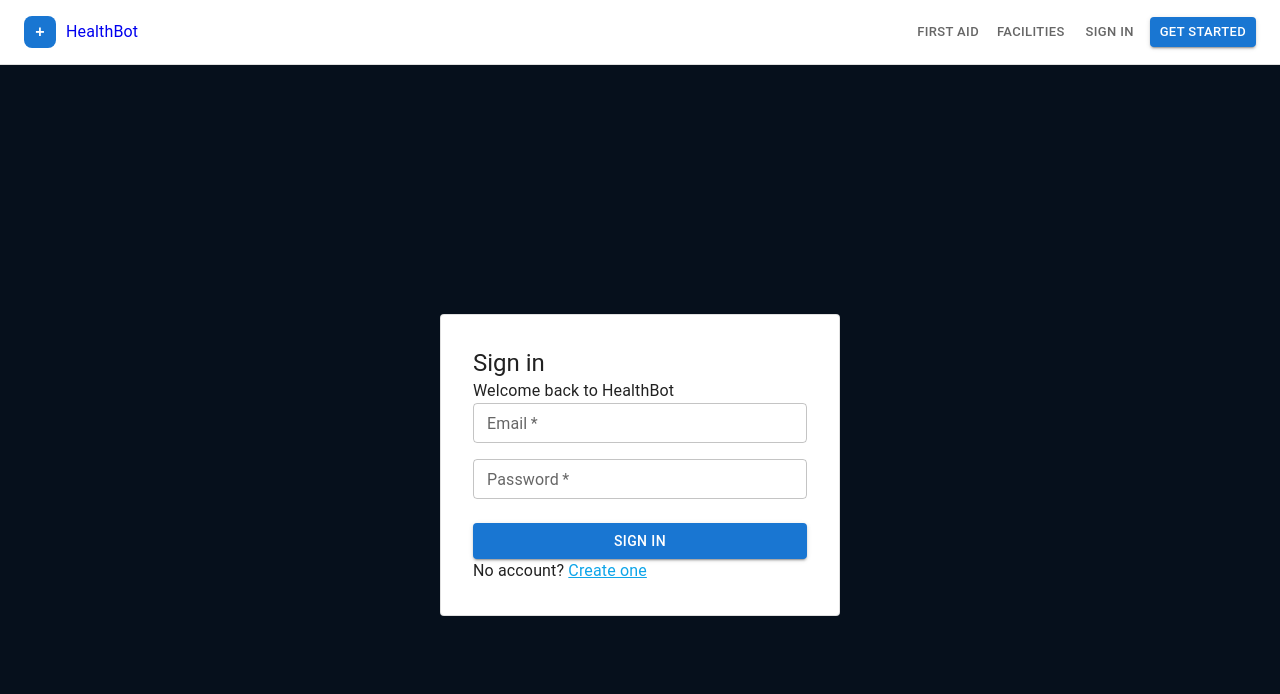
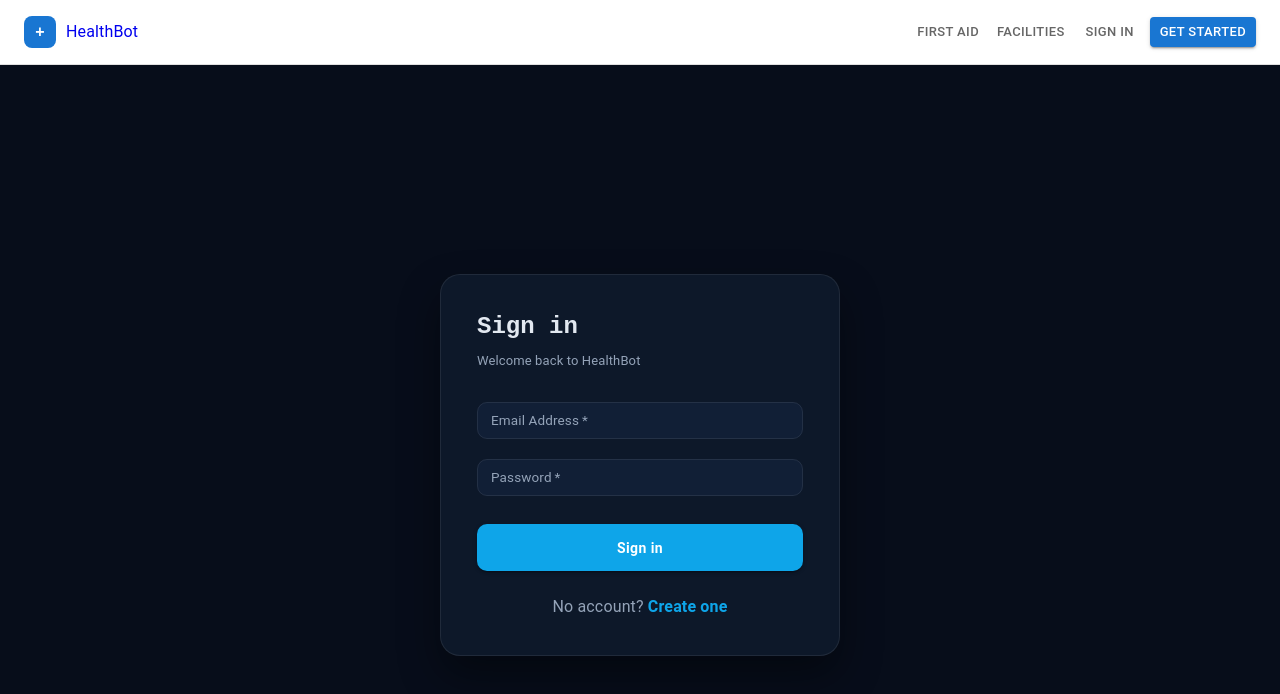
Before and after one commit to junaidnazeer88-sys/HealthBot, a React (Create React App) app in the folder client/: page /login in a window 1280 px wide. Shown: the top 694 px of the page. Built offline with nearby package versions, Linux system fonts and the light colour scheme.

Commit message:
UI: Synchronized Login interface with Dark Medical Theme (Design Consistency)

```diff
--- a/client/src/pages/Login.js
+++ b/client/src/pages/Login.js
@@ -1,15 +1,45 @@
 import React, { useState } from "react";
 import { useNavigate, Link } from "react-router-dom";
-import {
-  Box,
-  TextField,
-  Button,
-  Typography,
-  Alert,
-  Paper,
-} from "@mui/material";
+import { Box, TextField, Button, Typography, Alert } from "@mui/material";
 import { useAuth } from "../context/AuthContext";
 import api from "../services/api";
+
+/* ─── Design tokens (Matches Register/Chat) ───────────────────── */
+const C = {
+  bg: "#070d1a",
+  surface: "#0d1829",
+  surfaceHi: "#111f36",
+  border: "rgba(255,255,255,0.08)",
+  borderHi: "rgba(14,165,233,0.5)",
+  accent: "#0ea5e9",
+  text: "#e2e8f0",
+  textMid: "#94a3b8",
+};
+
+/* ─── Reusable Dark Input Component ───────────────────────────── */
+function DarkField({ label, ...props }) {
+  return (
+    <TextField
+      label={label}
+      fullWidth
+      variant="outlined"
+      size="small"
+      {...props}
+      sx={{
+        "& .MuiOutlinedInput-root": {
+          bgcolor: C.surfaceHi,
+          borderRadius: "10px",
+          color: C.text,
+          fontSize: "14px",
+          "& fieldset": { borderColor: C.border },
+          "&:hover fieldset": { borderColor: "rgba(14,165,233,0.3)" },
+          "&.Mui-focused fieldset": { borderColor: C.borderHi },
+        },
+        "& .MuiInputLabel-root": { color: C.textMid, fontSize: "13.5px" },
+      }}
+    />
+  );
+}
 
 export default function Login() {
   const [form, setForm] = useState({ email: "", password: "" });
@@ -42,36 +72,44 @@ export default function Login() {
     <Box
       sx={{
         minHeight: "100vh",
+        bgcolor: C.bg, // Sets the whole page to dark blue
         display: "flex",
         alignItems: "center",
         justifyContent: "center",
         p: 2,
       }}
     >
-      <Paper
-        elevation={0}
+      <Box
         sx={{
-          p: 4,
+          p: 4.5,
           width: "100%",
           maxWidth: 400,
-          border: "0.5px solid",
-          borderColor: "divider",
+          bgcolor: C.surface, // The card color
+          borderRadius: "20px",
+          border: `1px solid ${C.border}`,
+          boxShadow: "0 20px 40px rgba(0,0,0,0.4)",
         }}
       >
         <Typography
           variant="h5"
-          fontFamily="Space Mono, monospace"
-          fontWeight={700}
-          mb={1}
+          sx={{
+            color: C.text,
+            fontFamily: "'Space Mono', monospace",
+            fontWeight: 700,
+            mb: 1,
+          }}
         >
           Sign in
         </Typography>
-        <Typography color="text.secondary" fontSize={13} mb={3}>
+        <Typography sx={{ color: C.textMid, fontSize: 13, mb: 4 }}>
           Welcome back to HealthBot
         </Typography>
 
         {error && (
-          <Alert severity="error" sx={{ mb: 2, fontSize: 13 }}>
+          <Alert
+            severity="error"
+            sx={{ mb: 3, fontSize: 13, borderRadius: "8px" }}
+          >
             {error}
           </Alert>
         )}
@@ -79,34 +117,39 @@ export default function Login() {
         <Box
           component="form"
           onSubmit={handleSubmit}
-          sx={{ display: "flex", flexDirection: "column", gap: 2 }}
+          sx={{ display: "flex", flexDirection: "column", gap: 2.5 }}
         >
-          <TextField
-            label="Email"
+          <DarkField
+            label="Email Address"
             name="email"
             type="email"
             value={form.email}
             onChange={handleChange}
             required
-            fullWidth
-            size="small"
           />
-          <TextField
+          <DarkField
             label="Password"
             name="password"
             type="password"
             value={form.password}
             onChange={handleChange}
             required
-            fullWidth
-            size="small"
           />
+
           <Button
             type="submit"
             variant="contained"
             fullWidth
             disabled={loading}
-            sx={{ mt: 1 }}
+            sx={{
+              mt: 1,
+              bgcolor: C.accent,
+              py: 1.4,
+              borderRadius: "10px",
+              fontWeight: 700,
+              textTransform: "none",
+              "&:hover": { bgcolor: "#0284c7" },
+            }}
           >
             {loading ? "Signing in..." : "Sign in"}
           </Button>
@@ -114,16 +157,17 @@ export default function Login() {
 
         <Typography
           fontSize={13}
-          color="text.secondary"
-          mt={2}
-          textAlign="center"
+          sx={{ color: C.textMid, mt: 3, textAlign: "center" }}
         >
           No account?{" "}
-          <Link to="/register" style={{ color: "#0ea5e9" }}>
+          <Link
+            to="/register"
+            style={{ color: C.accent, textDecoration: "none", fontWeight: 600 }}
+          >
             Create one
           </Link>
         </Typography>
-      </Paper>
+      </Box>
     </Box>
   );
 }
```
